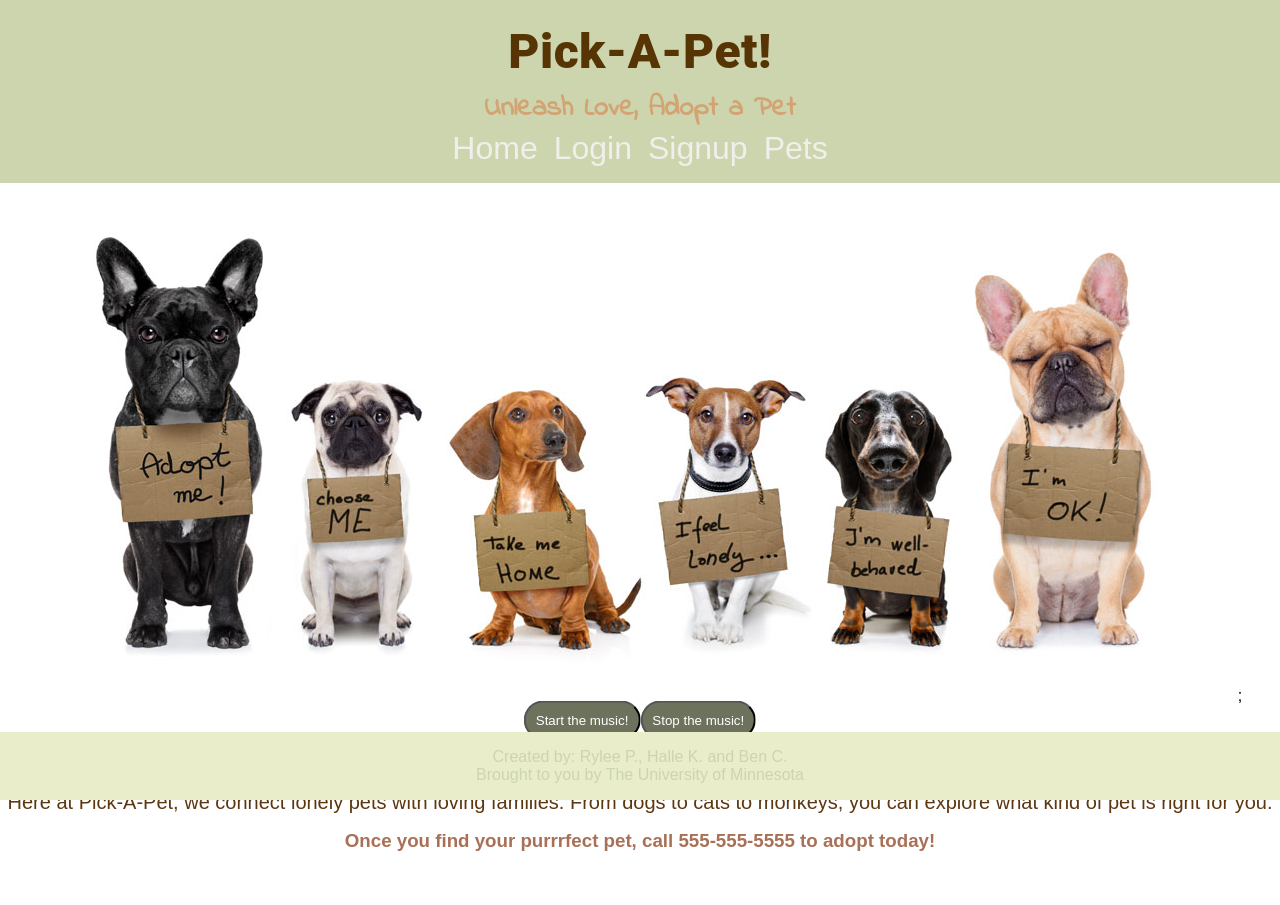
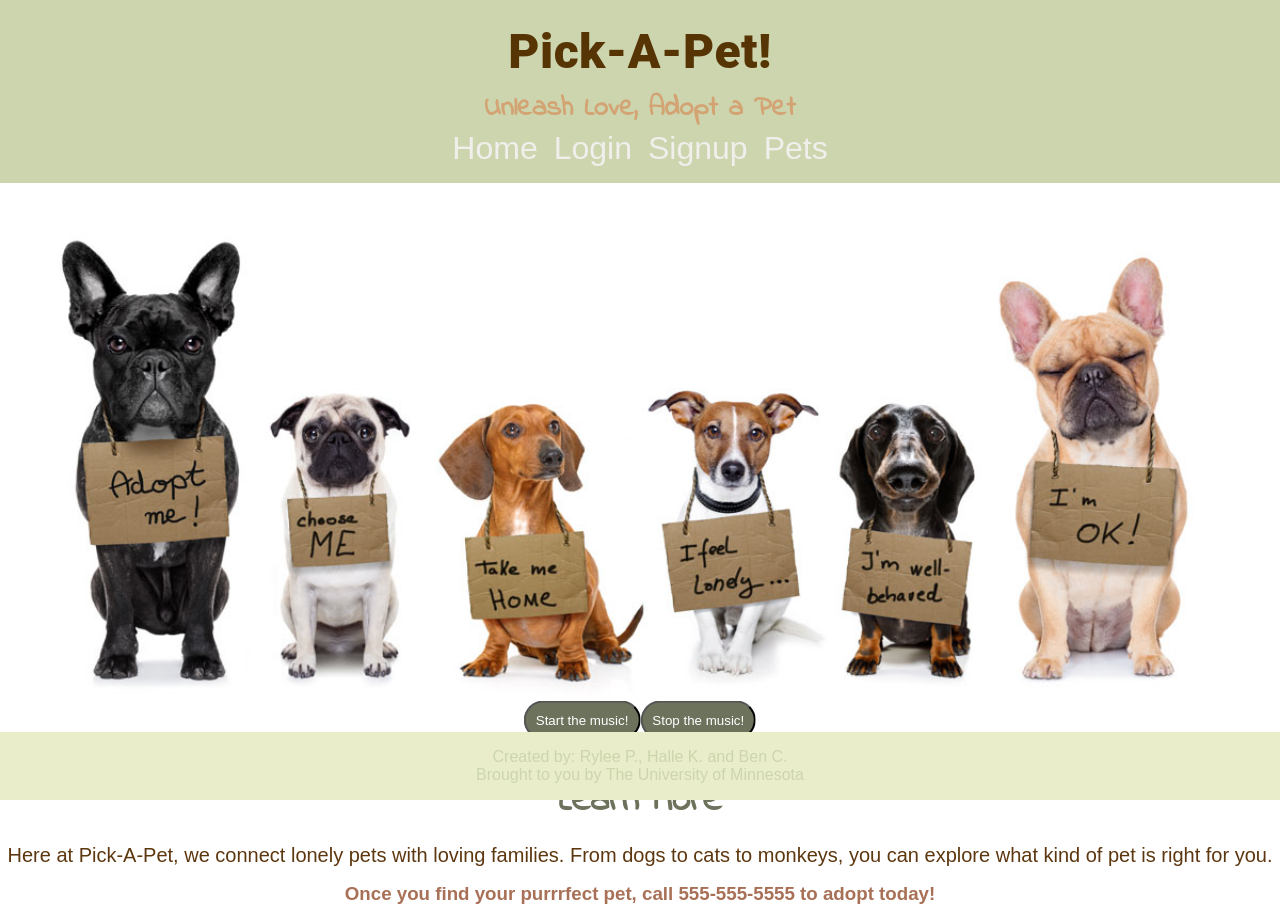
Before and after one commit to Rylee94/pet-adoption, a React (Vite) app in the folder client/: page / in a window 1280 px wide. Before the commit the page ends 852 px from the top, so only its background shows below. Built offline with nearby package versions, Linux system fonts and the light colour scheme; a web font is replaced by a local one.

Commit message:
update styling

```diff
--- a/client/src/App.css
+++ b/client/src/App.css
@@ -13,6 +13,7 @@
     box-sizing: border-box;
     margin: 0;
     font-family: Arial, Helvetica, sans-serif;
+
   }
 
   /* Header.css */
@@ -33,6 +34,18 @@ header .header-title {
   margin: 0;
   color: rgb(86, 52, 4);
   font-weight: 900;
+}
+
+.hero {
+  position: relative;
+  text-align: center;
+  overflow: hidden;
+}
+
+.hero img {
+  width: 100%;
+  height: auto;
+  max-width: 100%;
 }
 
 header .header-subtitle {
@@ -151,6 +164,7 @@ font-family: 'Indie Flower', cursive;
   width: 100%;
 }
 
+
 /* Signup.css */
 
 .card-header {
--- a/client/src/components/AdoptionForm.jsx/index.jsx
+++ b/client/src/components/AdoptionForm.jsx/index.jsx
@@ -49,7 +49,7 @@ const AdoptionForm = () => {
           <label>
             Name:
             <br></br>
-            <input class="name-box" type="text" name="name" value={formData.name} onChange={handleChange} style={{height: '40px', width: '200px'}} required />
+            <input class="name-box" type="text" name="name" value={formData.name} onChange={handleChange} style={{ height: '40px', width: '200px' }} required />
           </label>
           <br />
           <br></br>
@@ -57,12 +57,12 @@ const AdoptionForm = () => {
             Email:
             <br></br>
             <input
-            class="email-box"
+              class="email-box"
               type="email"
               name="email"
               value={formData.email}
               onChange={handleChange}
-              style={{height: '40px', width: '200px'}}
+              style={{ height: '40px', width: '200px' }}
               required
             />
           </label>
@@ -77,7 +77,7 @@ const AdoptionForm = () => {
               name="phone"
               value={formData.phone}
               onChange={handleChange}
-              style={{height: '40px', width: '200px'}}
+              style={{ height: '40px', width: '200px' }}
               required
             />
           </label>
@@ -91,12 +91,12 @@ const AdoptionForm = () => {
             Pet Preference:
             <br></br>
             <input
-            class="preference-box"
+              class="preference-box"
               type="text"
               name="petPreference"
               value={formData.petPreference}
               onChange={handleChange}
-              style={{height: '40px', width: '200px'}}
+              style={{ height: '40px', width: '200px' }}
               required
             />
           </label>
@@ -106,21 +106,21 @@ const AdoptionForm = () => {
             Additional Information:
             <br></br>
             <textarea
-            class="info-box"
+              class="info-box"
               name="additionalInfo"
               value={formData.additionalInfo}
               onChange={handleChange}
-              style={{height: '100px', width: '400px'}}
+              style={{ height: '100px', width: '400px' }}
             />
           </label>
           <br />
           <br></br>
           <br></br>
-          <button class="submit" type="submit" style={{width:'100px', height: '50px', fontSize: '1.1rem', fontWeight: 'bold'}}>Submit</button>
+          <button class="submit" type="submit" style={{ width: '100px', height: '50px', fontSize: '1.1rem', fontWeight: 'bold' }}>Submit</button>
         </form>
       )}
-      <div>
-        <img src={pets} alt="Pets" style={{ width: '1000px', height: '500px'}}/>;
+      <div className='hero'>
+        <img src={pets} alt="Pets" />;
       </div>
     </div>
   );
--- a/client/src/pages/Home.jsx
+++ b/client/src/pages/Home.jsx
@@ -36,8 +36,8 @@ const Home = () => {
     <ThemeProvider theme={defaultTheme}>
       <div className="about-container" style={{ textAlign: 'center' }}>
         <div>
-          <div>
-          <img src={hero} alt="Hero"/>;
+          <div className='hero'>
+            <img src={hero} alt="Hero" />;
           </div>
           <h1 className="title" style={{ fontSize: '2.3rem', margin: '1rem 0' }}>
             Learn More
@@ -49,12 +49,12 @@ const Home = () => {
           </p>
         </div>
         <div class="contact">
-          <h3 style={{ fintSize: '1rem'}}>
+          <h3 style={{ fintSize: '1rem' }}>
             Once you find your purrrfect pet, call <strong>555-555-5555</strong> to adopt today!
           </h3>
         </div>
       </div>
-      <div style={{ position: 'absolute', top: '90%', left: '50%', transform: 'translate(-50%, -50%)', textAlign: 'center',}}>
+      <div style={{ position: 'absolute', top: '90%', left: '50%', transform: 'translate(-50%, -50%)', textAlign: 'center', }}>
         <button onClick={handlePlay} className="music-button">Start the music!</button>
         <button onClick={handlePause} className="music-button">Stop the music!</button>
       </div>
```
